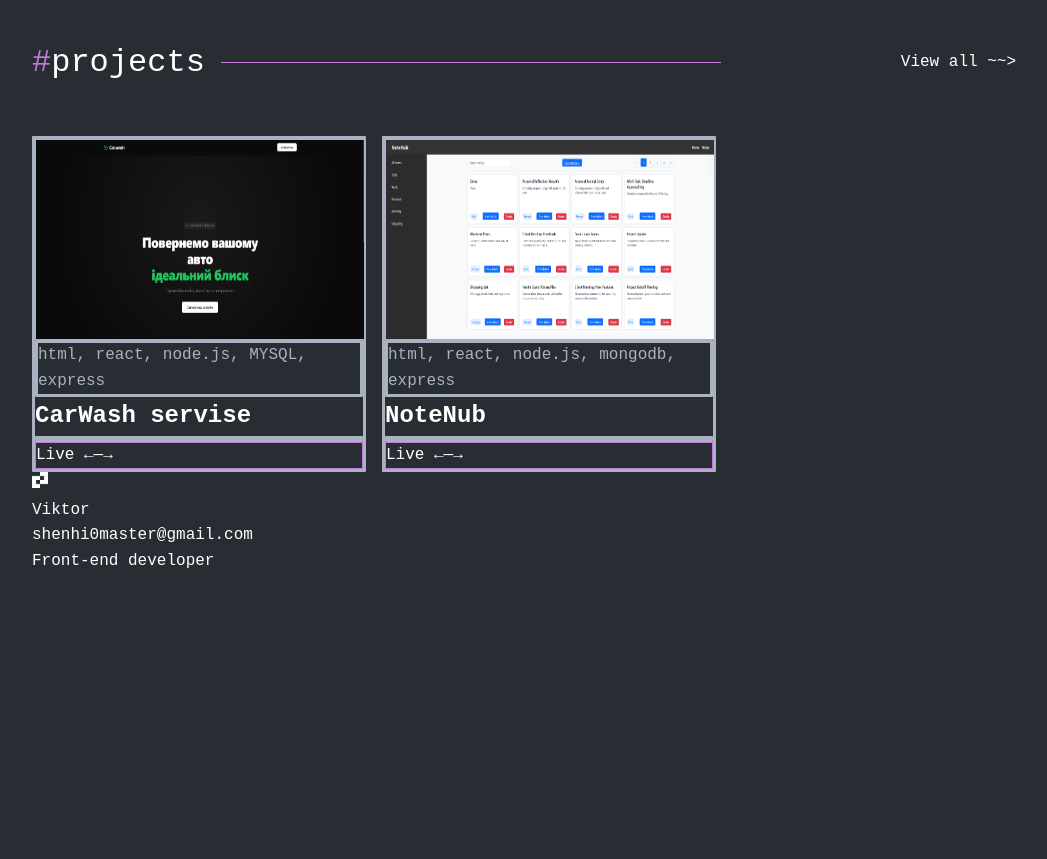
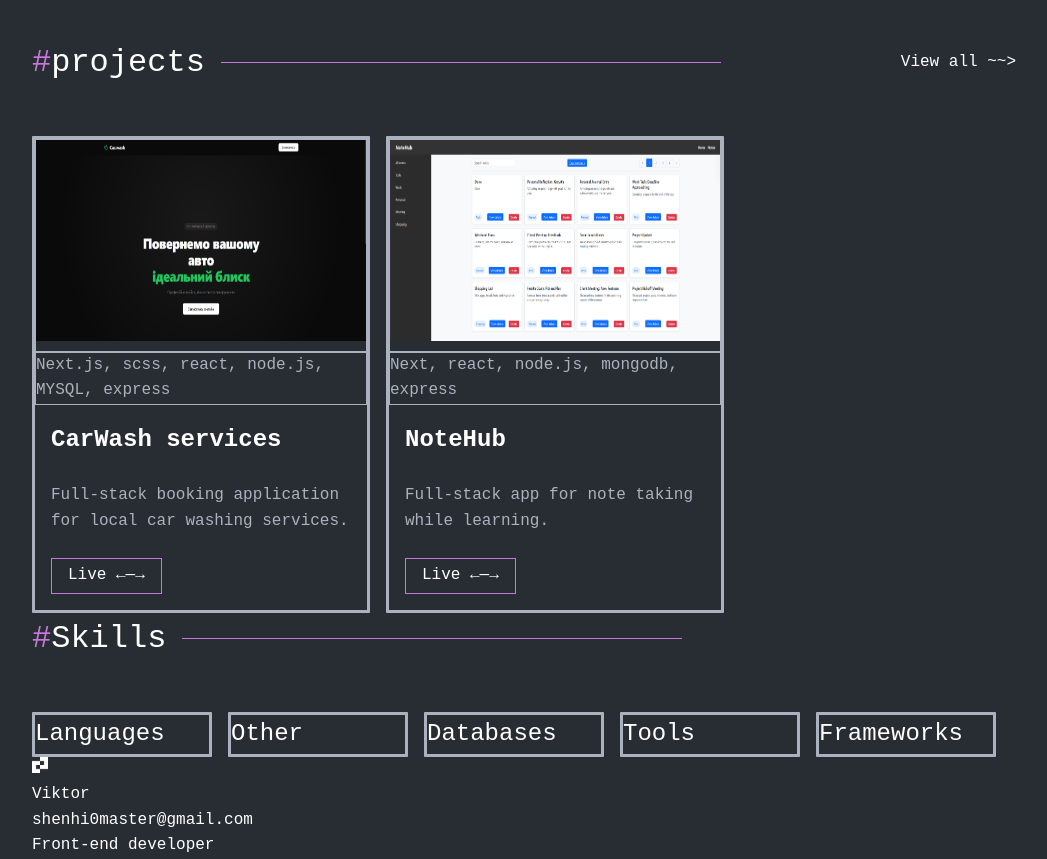
Before and after one commit to Shenhi30/portfolio-website, a Next.js app: page / in a window 1280 px wide. Shown: the part 680-1539 px from the top of the page, without its empty margins (116-1163 px from the left). Before the commit the page ends 1255 px from the top, so only its background shows below. Built offline with nearby package versions, Linux system fonts and the light colour scheme.

Commit message:
start skills section

```diff
--- a/app/page.tsx
+++ b/app/page.tsx
@@ -1,14 +1,14 @@
 
 import Hero from "../components/hero/hero"
 import ProjectsP from "../components/previews/projects/projects-p"
-
+import SkillsP from "../components/previews/skills/skills-p"
 
 export default function Home() {
   return (
     <>
       <Hero/>
       <ProjectsP/>
-
+      <SkillsP/>
     </>
   )
 
--- a/components/UI/card/card.module.scss
+++ b/components/UI/card/card.module.scss
@@ -1 +1,51 @@
-@import "../../../styles/variables.scss"
+@import "../../../styles/variables.scss";
+
+.card {
+    display: flex;
+    flex-direction: column;
+    border-radius: 1px;
+    border-style: solid;
+    border-color: $text-gray;
+    background-color: $bg-dark;
+    width: 100%;
+    max-width: 338px;
+}
+
+.imageWrap {
+    border: 1px solid $text-gray;
+}
+
+.techStack{
+        border: 1px solid $text-gray;
+        color: $text-gray;
+}
+
+.content{
+    padding: 16px;
+    h1{
+        font-size: 24px;
+        font-weight: 700;
+        margin-bottom: 24px;
+    }
+    p{
+        color: $text-gray;
+        font-size: 16px;
+        margin-bottom: 24px;
+    }
+    .button{
+        display: inline-flex;
+        align-items: center;
+        color: $text-white;
+        border: 1px solid $primary-purple;
+        cursor: pointer;
+        background: transparent;
+        transition: all 0.5 ease-in-out;
+        font-size: 16px;
+        font-weight: 500;
+        padding: 4px 16px;
+
+        &:hover{
+            background-color:rgba(199, 120, 221, 0.1);
+        }
+    }
+}
--- a/components/UI/card/card.tsx
+++ b/components/UI/card/card.tsx
@@ -8,11 +8,10 @@ interface ProjectCardProps {
   techStack: string[];
   imageUrl: string;
   liveLink?: string;
-  cachedLink?: string;
 }
 
 
-export default function Card({title, description, techStack, imageUrl, liveLink, cachedLink }: ProjectCardProps) {
+export default function Card({title, description, techStack, imageUrl, liveLink }: ProjectCardProps) {
     return (
         <>
         <div className={css.card} >
@@ -23,21 +22,22 @@ export default function Card({title, description, techStack, imageUrl, liveLink,
             width={330}
             height={201}
             priority
-          fill
           />
          </div>
           <div className={css.techStack}>
-            html, react, node.js, MYSQL, express
+            {techStack.join(' ')}
           </div>
          <div className={css.content}>
             <h1>
-            CarWash servise
+              {title}
             </h1>
             <p>
-
+              {description}
             </p>
+            {liveLink && (
+              <Link href={liveLink} className={css.button}>Live ←—→</Link>
+            )}
           </div>
-          <Link href="https://kiyv-carwash.vercel.app/">Live ←—→</Link>
         </div>
 
         </>
--- /dev/null
+++ b/components/UI/skillCards/skillCards.tsx
@@ -0,0 +1,24 @@
+import css from "./skillcards.module.scss"
+
+
+
+interface SkillsProps {
+  title: string;
+  skills: string[];
+}
+
+
+export default function SkillCards({ title, skills }: SkillsProps) {
+    return (
+        <>
+        <div className={css.card}>
+                <h1>
+                    {title}
+                </h1>
+                <p>
+                    {skills.join(" ")}
+                </p>
+        </div>
+        </>
+    )
+}
--- /dev/null
+++ b/components/UI/skillCards/skillcards.module.scss
@@ -0,0 +1,19 @@
+@import "../../../styles/variables.scss";
+
+.card{
+    display: flex;
+    flex-direction: column;
+    border-radius: 1px;
+    border-style: solid;
+    border-color: $text-gray;
+    background-color: $bg-dark;
+    width: 100%;
+    max-width: 180px;
+    h1{
+        font-size: 24px;
+        font-weight: 500;
+    }
+    p{
+        color: $text-gray;
+    }
+}
--- a/components/previews/projects/projects-p.tsx
+++ b/components/previews/projects/projects-p.tsx
@@ -1,57 +1,29 @@
-import Image from "next/image"
-import Link from "next/link"
+
 import css from "../projects/projects-p.module.scss"
 import SectionTitle from "@/components/UI/sectionTitle"
+import Card from "@/components/UI/card/card"
 
 
 export default function ProjectsP() {
     return (
         <>
-
         <section>
           <SectionTitle title="projects" viewAllLink="/projects" />
           <div className={css.cardWrap}>
-        <div className={css.card} >
-          <Image className={css.imageWrap}
-          src="/images/CarWash.png"
-          alt="CarWash"
-          width={330}
-          height={201}
-          priority
-          />
-
-          <p className={css.text_gray}>
-            html, react, node.js, MYSQL, express
-          </p>
-
-          <h1>
-            CarWash servise
-          </h1>
-          <p>
-
-          </p>
-          <Link href="https://kiyv-carwash.vercel.app/">Live ←—→</Link>
-        </div>
-        <div className={css.card}>
-          <Image className={css.imageWrap}
-          src="/images/NoteHub.png"
-          width={330}
-          height={201}
-          alt='NoteHub'
-          priority
-          />
-
-          <p className={css.text_gray}>
-            html, react, node.js, mongodb, express
-          </p>
-          <h1>
-            NoteNub
-          </h1>
-          <p>
-
-          </p>
-          <Link href="https://08-zustand-eta-azure.vercel.app/">Live ←—→</Link>
-        </div>
+            <Card
+              title="CarWash services"
+              techStack={['Next.js, ', 'scss, ', 'react, ', 'node.js, ', 'MYSQL, ', 'express']}
+              description="Full-stack booking application for local car washing services."
+              imageUrl="/images/CarWash.png"
+              liveLink="https://kiyv-carwash.vercel.app/"
+            />
+            <Card
+              title="NoteHub"
+              techStack={['Next, ', 'react, ', 'node.js, ', 'mongodb, ', 'express']}
+              description="Full-stack app for note taking while learning."
+              imageUrl="/images/NoteHub.png"
+              liveLink="https://08-zustand-eta-azure.vercel.app/"
+            />
         </div>
       </section>
 
--- a/components/previews/skills/skills-p.module.scss
+++ b/components/previews/skills/skills-p.module.scss
@@ -1 +1,9 @@
 @import "../../../styles/variables.scss";
+
+
+.cardWrap {
+    display: flex;
+    flex-direction: row;
+    flex-wrap: wrap;
+    gap: 16px;
+}
--- a/components/previews/skills/skills-p.tsx
+++ b/components/previews/skills/skills-p.tsx
@@ -0,0 +1,19 @@
+import SectionTitle from "@/components/UI/sectionTitle"
+import css from "./skills-p.module.scss"
+import SkillCards from "@/components/UI/skillCards/skillCards"
+
+export default function SkillsP() {
+    return (
+        <>
+
+            <SectionTitle title={"Skills"} />
+        <div className={css.cardWrap}>
+            <SkillCards title={"Languages"} skills={[]} />
+            <SkillCards title={"Other"} skills={[]} />
+            <SkillCards title={"Databases"} skills={[]} />
+            <SkillCards title={"Tools"} skills={[]} />
+            <SkillCards title={"Frameworks"} skills={[]} />
+        </div>
+        </>
+    )
+}
```
Lines whose indentation alone changed are shown as unchanged.
